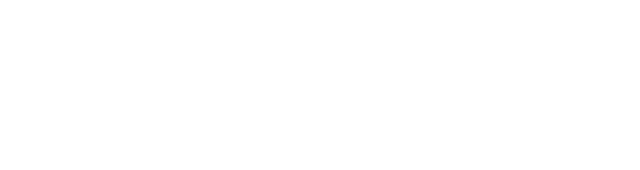
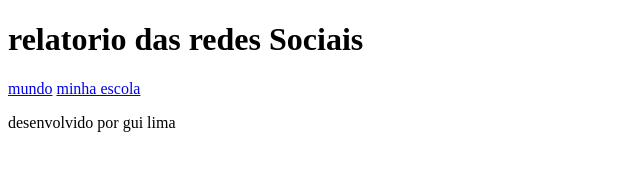
Before and after one commit to silmarpereira/3TRIMESTRE, a plain HTML site: page index.html in a window 1280 px wide. Shown: the whole page, without its empty margins (0-640 px from the left). Drawn offline with Linux system fonts and the light colour scheme.

Commit message:
Add files via upload

```diff
--- a/index.html
+++ b/index.html
@@ -6,6 +6,20 @@
     <title>Redes Sociais</title>
 </head>
 <body>
-
+<header>
+    <h1>relatorio das redes Sociais</h1>
+    <nav>
+        <a href="index.html">mundo</a>
+        <a href="#">minha escola</a>
+    </nav>
+    </header>
+    <main class="graficos-section">
+        <section id="graficos-container" class="graficos-container">
+            <!-- crie os graficos aqui-->
+        </section>
+    </main>
+<footer>
+    <p>desenvolvido por gui lima</p>
+</footer>
 </body>
 </html>
```
